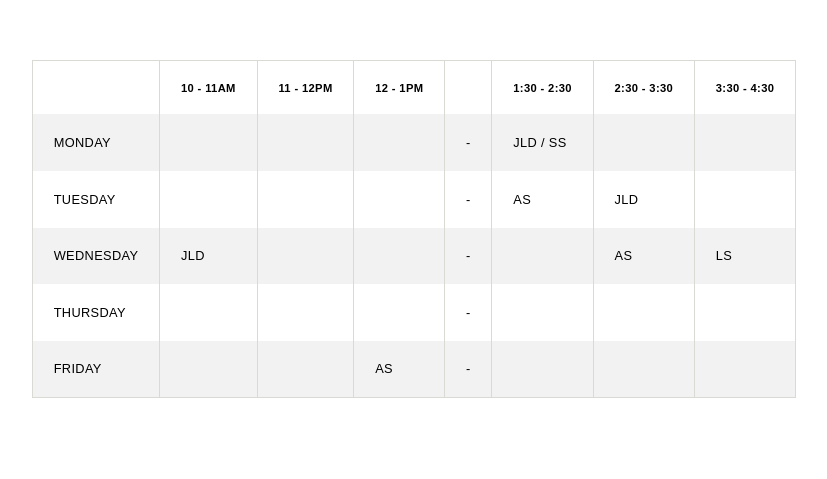
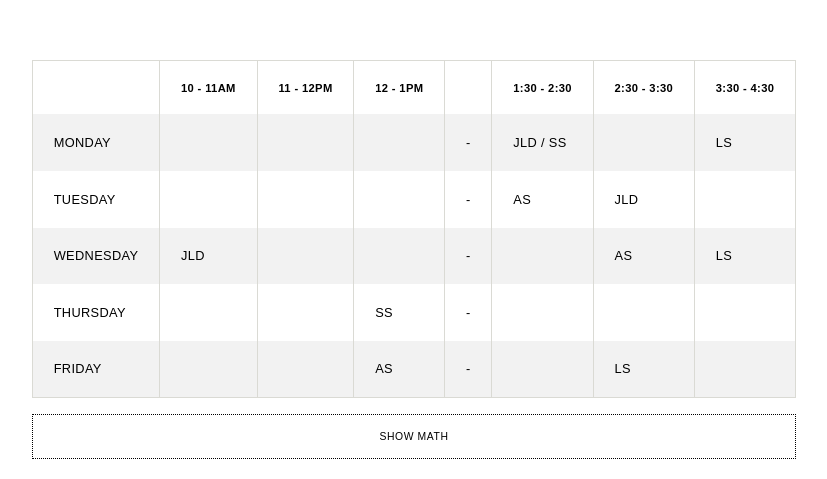
Before and after one commit to Krish-Das/RGU-routine, a plain HTML site: page index.html in a window 1280 px wide. Shown: the part 171-650 px from the top of the page, without its empty margins (226-1053 px from the left). Drawn offline with Linux system fonts and the light colour scheme.

Commit message:
--UPDATED: Updated the classes in js

```diff
--- a/app.js
+++ b/app.js
@@ -1,10 +1,9 @@
 const routineData = [
-  //! THIS DATASET DOES NOT CONTAIN RECESS TIME
-  ["", "", "", "JLD / SS", "", ""], // MON
+  ["", "", "", "JLD / SS", "", "LS"], // MON
   ["", "", "", "AS", "JLD", ""], // TUES
   ["JLD", "", "", "", "AS", "LS"], // WED
-  ["", "", "", "", "", ""], // THURS
-  ["", "", "AS", "", "", ""], // FRI
+  ["", "", "SS", "", "", ""], // THURS
+  ["", "", "AS", "", "LS", ""], // FRI
 ];
 
 const allClasses = [];
--- a/css/global.css
+++ b/css/global.css
@@ -1,5 +1,6 @@
 :root {
   --border-color: #dadad4;
+  --border-properties: 1px solid var(--border-color);
 }
 
 * {
@@ -7,7 +8,6 @@
   padding: 0;
   box-sizing: border-box;
   font-weight: normal;
-  border-color: var(--border-color) !important;
 }
 
 html,
@@ -18,11 +18,14 @@ body {
   place-items: center;
 }
 
-table {
+.wraper {
+  position: relative;
+}
+.wraper table {
   border-collapse: collapse;
   border-spacing: 0;
   width: 100%;
-  border: 1px solid;
+  border: var(--border-properties);
   max-width: 800px;
   margin-inline: auto;
   font-size: 0.8rem;
@@ -34,7 +37,7 @@ th,
 td {
   text-align: left;
   padding: 8px;
-  border-left: 1px solid;
+  border-left: var(--border-properties);
   padding: 1.3rem;
 }
 
@@ -52,3 +55,25 @@ tr:nth-child(1) {
 tr:not(:nth-child(1)) th {
   font-weight: normal;
 }
+
+.button__show-math {
+  outline: none;
+  border: none;
+  position: absolute;
+  top: 100%;
+  left: 0%;
+  width: 100%;
+  padding: 1rem;
+  margin-top: 1rem;
+  font-family: inherit;
+  text-transform: uppercase;
+  font-size: 0.63rem;
+  letter-spacing: 0.1ch;
+  color: white;
+  background-color: black;
+  background: none;
+  font-size: 0.65rem;
+  color: black;
+  border: 1px dotted black;
+  cursor: pointer;
+}
--- a/index.html
+++ b/index.html
@@ -75,6 +75,7 @@
           <td></td>
         </tr>
       </table>
+      <button class="button__show-math">Show Math</button>
     </div>
 
     <script src="./app.js"></script>
```
